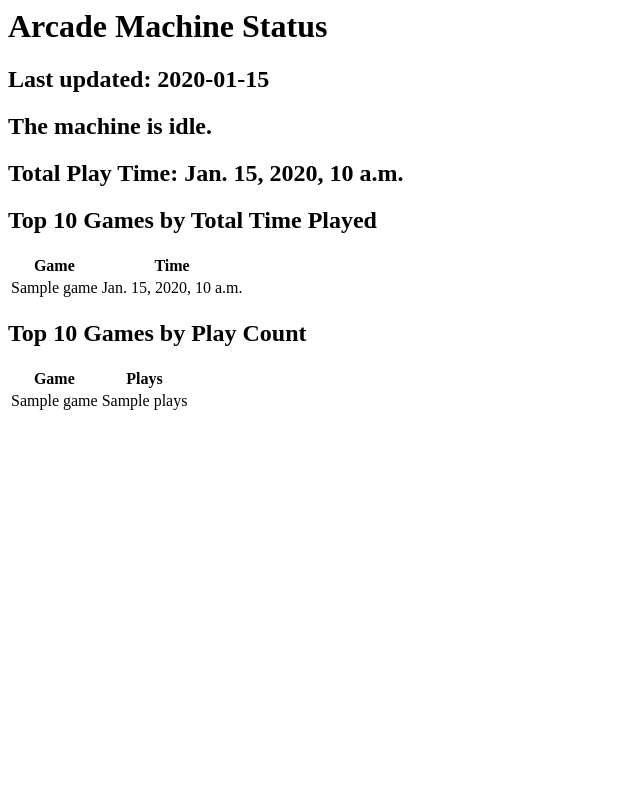
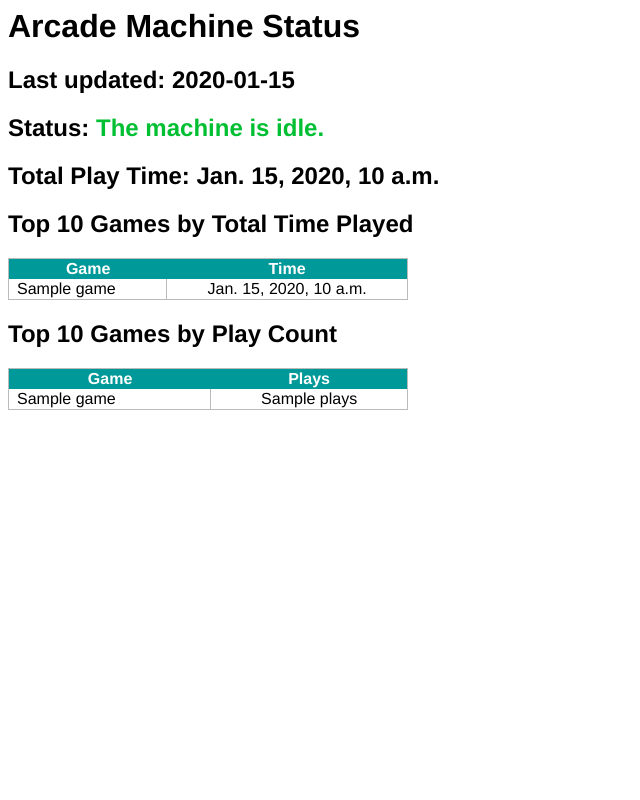
Before and after one commit to alexras/cse-arcade, a Django app: template WebStatus/templates/status/index.html in a window 1280 px wide. Shown: the whole page, without its empty margins (0-640 px from the left). Run offline with Django 3.2, Linux system fonts and the light colour scheme; the template is opened without the code that fills it: most values are stand-ins (such as "Sample title", 1, 10 or a date in 2020); parts of the project's set-up code (start-up, migrations or seed data) failed here and were passed over.

Commit message:
Styling the index page view.

```diff
--- a/WebStatus/templates/status/index.html
+++ b/WebStatus/templates/status/index.html
@@ -1,6 +1,53 @@
 <html>
 <head>
 <title>Arcade Machine Status</title>
+
+<style type="text/css">
+h1 {
+font-size: 2em;
+}
+
+h2 {
+font-size: 1.5em;
+}
+
+* {
+font-family: "Helvetica", Georgia, sans-serif;
+}
+
+table {
+width: 25em;
+border-spacing: 0;
+border: 1px solid #bbbbbb;
+}
+
+th {
+color: #FFFFFF;
+background: #009999;
+}
+
+td {
+padding-left: 0.5em;
+padding-right: 0.5em;
+}
+
+td.left {
+border-right: 1px solid #bbbbbb;
+}
+
+td.right {
+text-align: center;
+}
+
+.red {
+color: #ff0000;
+}
+
+.green {
+color: #00BF32;
+}
+
+</style>
 </head>
 <body>
 
@@ -8,12 +55,12 @@
 
 <h2>Last updated: {{ last_update  }}</h2>
 
-<h2>{% if pressing_buttons %}
-Someone is pressing buttons but not playing anything.
+<h2>Status: {% if pressing_buttons %}
+<span class="red">Someone is pressing buttons but not playing anything.</span>
 {% else %}{% if playing %}
-Someone is playing <span style="font-family: monospace">{{ current_game }}</span>.
+<span class="red">Someone is playing <span style="font-family: monospace">{{ current_game }}</span></span>.
 {% else %}
-The machine is idle.
+<span class="green">The machine is idle.</span>
 {% endif %}{% endif %}</h2>
 
 
@@ -29,8 +76,8 @@ The machine is idle.
 </tr>
 {% for game in top_ten_by_total_time %}
 <tr>
-<td>{{ game.name }}</td>
-<td>{{ game.time }}</td>
+<td class="left">{{ game.name }}</td>
+<td class="right">{{ game.time }}</td>
 </tr>
 {% endfor %}
 </table>
@@ -46,8 +93,8 @@ The machine is idle.
 </tr>
 {% for game in top_ten_by_plays %}
 <tr>
-<td>{{ game.name }}</td>
-<td>{{ game.plays }}</td>
+<td class="left">{{ game.name }}</td>
+<td class="right">{{ game.plays }}</td>
 </tr>
 {% endfor %}
 </table>
```
